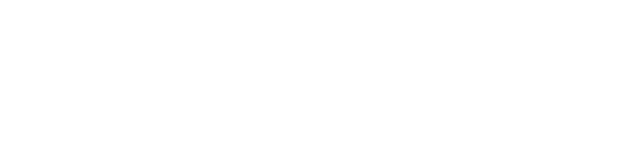
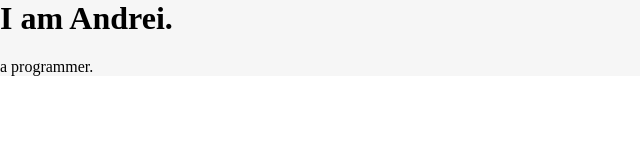
Before and after one commit to andreisas06/mysite, a plain HTML site: page index.html in a window 1280 px wide. Shown: the whole page, without its empty margins (0-640 px from the left). Drawn offline with Linux system fonts and the light colour scheme.

Commit message:
removed browser default margins

```diff
--- a/css/styles.css
+++ b/css/styles.css
@@ -0,0 +1,18 @@
+div {
+    background-color: #f6f6f6;
+    margin-top: 0px;
+    margin-left: 0px;
+    margin-right: 0px;
+}
+
+h1 {
+    margin-top: 0px;
+    margin-left: 0px;
+    margin-right: 0px;
+}
+
+body {
+    margin-top: 0px;
+    margin-right: 0px;
+    margin-left: 0px;
+}
--- a/index.html
+++ b/index.html
@@ -6,6 +6,12 @@
         <meta name="viewport" content="width=device-width, initial-scale=1.0">
         <title>Andrei Sas</title>
         <link rel="stylesheet" href="css/styles.css">
+        <link rel="icon" href="iconita-site.ico">
     </head>
-    <body></body>
+    <body>
+        <div class="">
+            <h1>I am Andrei.</h1>
+            <p>a programmer.</p>
+        </div>
+    </body>
 </html>
```
Also changed, not shown: iconita-site.ico (added).
